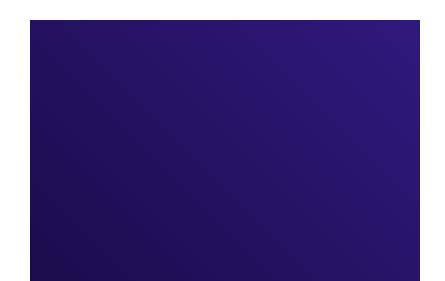
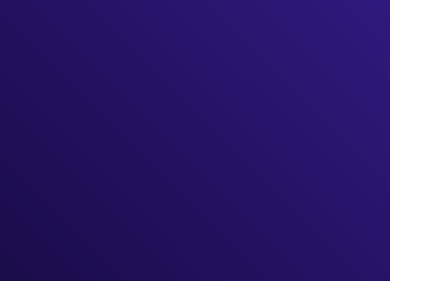
Before and after one commit to VaithegiV/Digital-clock, a plain HTML site: page index.html in a window 390 px wide. Shown: the top 281 px of the page, 445 px wide, since content can reach past the window. Drawn offline with Linux system fonts and the light colour scheme.

Commit message:
Update style.css

```diff
--- a/style.css
+++ b/style.css
@@ -95,8 +95,11 @@ h4{
 
 
 @media all and (min-width:320px) and (max-width:500px){
-  .hero{
-      margin: 20px 30px 20px 30px;
+ .hero{
+  display: flex;
+  align-items: center;
+  justify-content: center;
+
   }
   .container{
     width: 350px;
```
